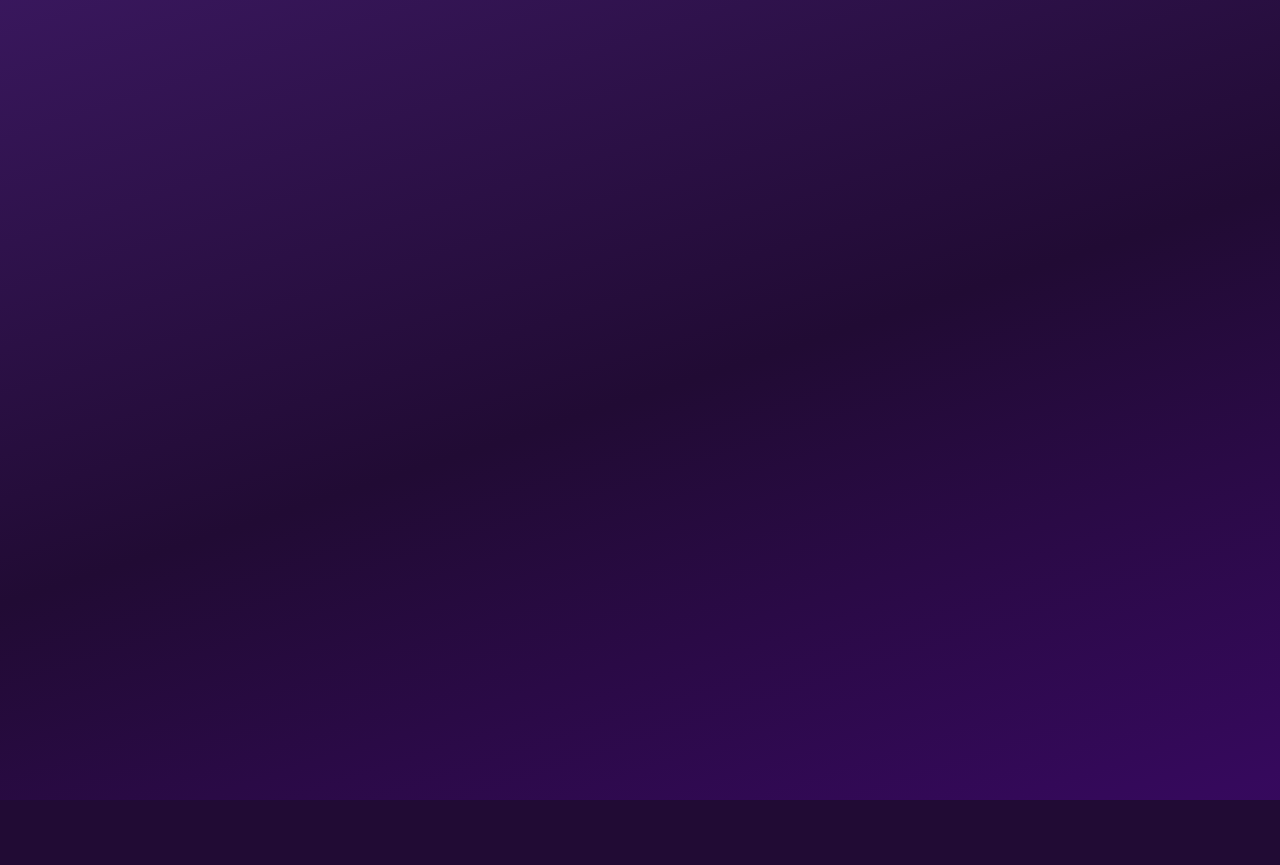
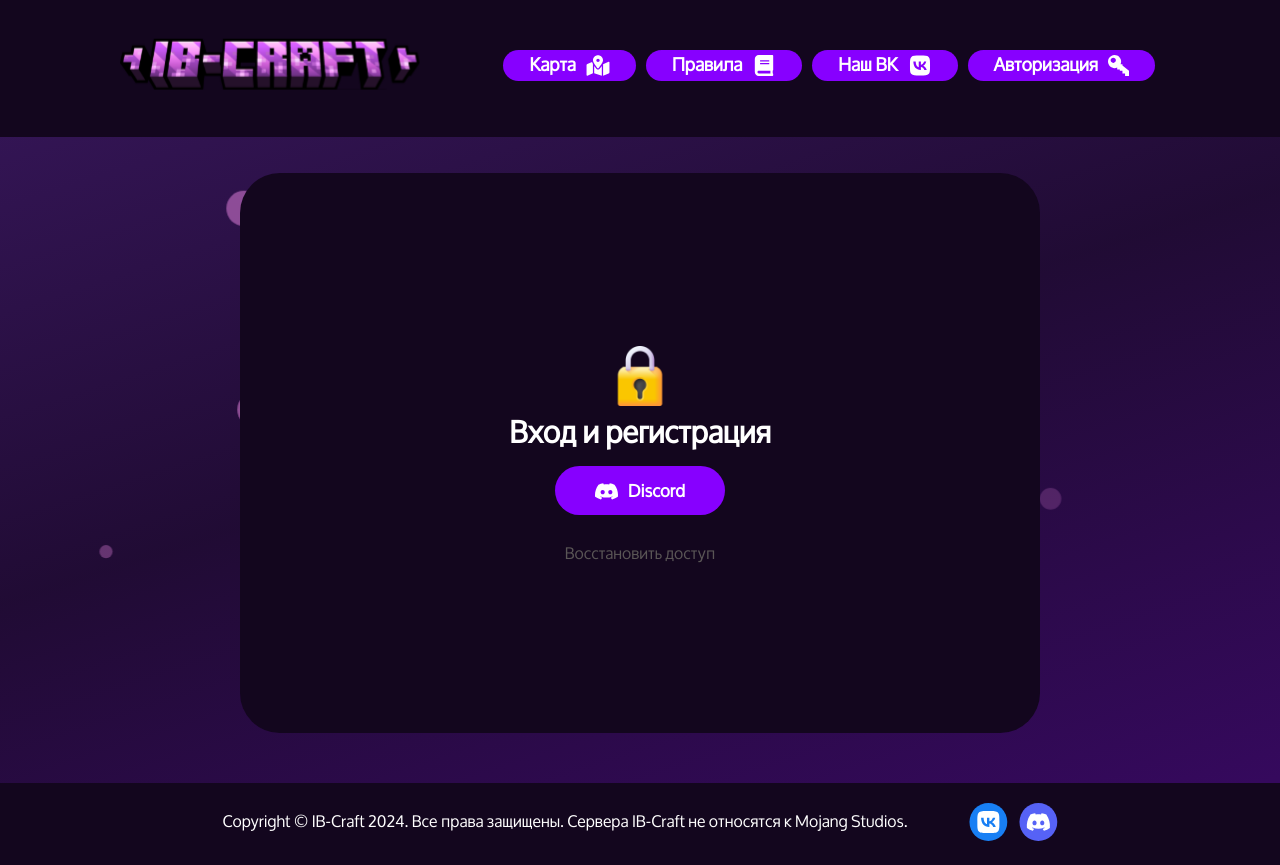
Before and after one commit to SylvesterFox/ib-craft-side, a React (Create React App) app in the folder ib-craft-frontend/: page /auth in a window 1280 px wide. Before the commit this address had no page. Before the commit the page ends 800 px from the top, so only its background shows below. Built offline with nearby package versions, Linux system fonts and the light colour scheme.

Commit message:
Page auth

```diff
--- a/ib-craft-frontend/src/App.tsx
+++ b/ib-craft-frontend/src/App.tsx
@@ -1,11 +1,15 @@
 import React from 'react';
 import { Routes, Route } from 'react-router-dom';
 import HomePage from './pages/HomePage';
+import LoginPage from './pages/LoginPage';
+import RulePage from './pages/RulePage';
 
 function App() {
   return (
     <Routes>
         <Route path='/' element={<HomePage/>}/>
+        <Route path='/auth' element={<LoginPage/>}/>
+        <Route path='/rule' element={<RulePage/>}/>
     </Routes>
   )
 }
--- /dev/null
+++ b/ib-craft-frontend/src/components/BlockAuth/Auth.tsx
@@ -0,0 +1,16 @@
+import AuthBlock from "./AuthBlock";
+import style from "./auth.module.css"
+
+function Auth() {
+    return (
+        <>
+            <main className={style.main_auth}>
+                <div className="container">
+                    <AuthBlock/>
+                </div>
+            </main>
+        </>
+    )
+}
+
+export default Auth;
--- /dev/null
+++ b/ib-craft-frontend/src/components/BlockAuth/AuthBlock.tsx
@@ -0,0 +1,25 @@
+import lock from "../../static/3d-lock.png"
+import style from "./auth.module.css"
+
+function AuthBlock() {
+    return (
+        <>
+            <div className={style.wrapper}>
+                <div className={style.blockauth}>
+                    <div className={style.title_auth}>
+                        <img className={style.lock_img} src={lock} alt="" />
+                        <h1>Вход и регистрация</h1>
+                    </div>
+                    <div className={style.buttons}>
+                        <a href="!#" className={style.auth_discord}><span id={style.discord}></span><p>Discord</p></a>
+                        <div>
+                            <a href="!#" className={style.support_btn}>Восстановить доступ</a>
+                        </div>
+                    </div>
+                </div>
+            </div>
+        </>
+    )
+}
+
+export default AuthBlock;
--- /dev/null
+++ b/ib-craft-frontend/src/components/BlockAuth/auth.module.css
@@ -0,0 +1,93 @@
+.main_auth{
+    max-width: 100%;
+    max-height: 100vh;
+}
+
+.wrapper {
+    display: flex;
+    justify-content: center;
+}
+
+
+.blockauth {
+    position: relative;
+    display: flex;
+    flex-direction: column;
+    justify-content: center;
+    align-items: center;
+    background-color: var(--elementcolor);
+    margin-top: 30px;
+    width: 100vh;
+    height: 70vh;
+    border-radius: 40px;
+    gap: 10px;
+    margin-top: 42px;
+}
+
+.title_auth {
+    display: flex;
+    flex-direction: column;
+    justify-content: center;
+    align-items: center;
+    gap: 10px;
+}
+
+.buttons {
+    display: flex;
+    flex-direction: column;
+    align-items: center;
+    gap: 30px;
+    margin-top: 10px;
+}
+
+.lock_img {
+    max-height: 60px;
+    max-width: 60px;
+}
+
+.auth_discord {
+    display: flex;
+    text-decoration: none;
+    color: #fff;
+    background-color: var(--buttonscolor);
+    padding: 16px 40px;
+    font-size: 17px;
+    font-weight: bold;
+    border-radius: 30px;
+    gap: 10px;
+    text-align: center;
+    transition: 0.5s;
+}
+
+.support_btn {
+    position: relative;
+    text-align: center;
+    color: #5a5656;
+    text-decoration: none;
+    padding: 10px 20px;
+    border-radius: 40px;
+    transition: 0.5s;
+}
+
+.support_btn:hover {
+    background-color: #fffafa;
+}
+
+.auth_discord:hover {
+    background-color: var(--buttonhovercolor);
+}
+
+#discord {
+    position: relative;
+    top: 1px;
+    content: url(../../static/discord_min.svg);
+    max-width: 23px;
+    max-height: 23px;
+}
+
+@media (max-width: 1055px) {
+
+    .main_auth {
+        margin-top: 99px;
+    }
+}
--- /dev/null
+++ b/ib-craft-frontend/src/components/EffectComponents/BubbleContainer.tsx
@@ -0,0 +1,34 @@
+import { useEffect } from "react";
+
+
+function BubbleBackground() {
+    useEffect(() => {
+        const bubbleContainer = document.getElementById('bubble-container');
+
+        for (let i = 0; i < 20; i++) {
+            const bubble = document.createElement('div');
+            bubble.className = "bubble";
+
+            const size = Math.random() * 40 + 10 + 'px';
+            bubble.style.width = size;
+            bubble.style.height = size;
+
+            bubble.style.left = Math.random() * 100 + 'vw'; // Позиция от 0 до 100% ширины экрана
+            bubble.style.bottom = Math.random() * 100 + 'vh'; // Начальная позиция от 0 до 100% высоты
+
+
+            bubble.style.animationDuration = Math.random() * 3 + 4 + 's'; // Длительность от 4 до 7 секунд
+
+
+
+            if (bubbleContainer != null) {
+                bubbleContainer.appendChild(bubble);
+            }
+
+        }
+    }, []);
+
+    return <div id="bubble-container" className="bubble_background"></div>;
+}
+
+export default BubbleBackground;
--- a/ib-craft-frontend/src/components/Footer/Footer.tsx
+++ b/ib-craft-frontend/src/components/Footer/Footer.tsx
@@ -10,7 +10,7 @@ function Footer () {
                         <span>
                             <a href="https://vk.com/ibcraft" id={style.vk} className={style.ico_socal}></a>
                         </span>
-                        <span >
+                        <span>
                             <a href="https://discord.gg/M2BWpZJRqG" id={style.discord} className={style.ico_socal}></a>
                         </span>
                     </div>
--- a/ib-craft-frontend/src/components/Header/Header.tsx
+++ b/ib-craft-frontend/src/components/Header/Header.tsx
@@ -47,10 +47,10 @@ function Header() {
                                      </a>
                                  </li>
                                  <li className={style.list_nav}>
-                                     <a href="#!" className={style.nav_btn}>
+                                     <Link to="/rule" className={style.nav_btn}>
                                          <p>Правила</p>
                                          <span id={style.rules_ico} className={style.btn_ico}></span>
-                                     </a>
+                                     </Link>
                                  </li>
                                  <li className={style.list_nav}>
                                      <a href="https://vk.com/ibcraft" className={style.nav_btn}>
@@ -59,10 +59,10 @@ function Header() {
                                      </a>
                                  </li>
                                  <li className={style.list_nav}>
-                                     <a href="#!" className={style.nav_btn}>
-                                         <p className={style.login}>Вход</p>
+                                     <Link to="/auth" className={style.nav_btn}>
+                                         <p className={style.login}>Авторизация</p>
                                          <span id={style.login} className={style.btn_ico}></span>
-                                     </a>
+                                     </Link>
                                  </li>
                              </ul>
                          </nav>
--- a/ib-craft-frontend/src/components/MainBlock/MainBlock.tsx
+++ b/ib-craft-frontend/src/components/MainBlock/MainBlock.tsx
@@ -1,5 +1,6 @@
 import { useState } from "react";
 import style from "./mainblock.module.css";
+import BubbleBackground from "../EffectComponents/BubbleContainer";
 
 function MainBlock() {
     const [copySuccess, setCopySuccess] = useState(false);
@@ -21,12 +22,13 @@ function MainBlock() {
     return (
 
         <div className={style.main}>
+            <BubbleBackground />
             <div className="container">
                 <div className={`${style.clip}  ${copySuccess ? style.active_clip : ""}`}>
                     <div className={`${style.clipboard}`}>
-                            <div className={style.text_title}>
-                                ✅ Скопировано!
-                            </div>
+                        <div className={style.text_title}>
+                            ✅ Скопировано!
+                        </div>
                     </div>
                 </div>
 
--- a/ib-craft-frontend/src/index.tsx
+++ b/ib-craft-frontend/src/index.tsx
@@ -1,8 +1,9 @@
 import React from 'react';
 import ReactDOM from 'react-dom/client';
 import App from './App';
+import './style/reset.css'
 import './style/common.css'
-import './style/reset.css'
+
 import reportWebVitals from './reportWebVitals';
 import { BrowserRouter as Router } from 'react-router-dom';
 
--- /dev/null
+++ b/ib-craft-frontend/src/pages/LoginPage.tsx
@@ -0,0 +1,17 @@
+import Auth from "../components/BlockAuth/Auth";
+import BubbleBackground from "../components/EffectComponents/BubbleContainer";
+import Footer from "../components/Footer/Footer";
+import Header from "../components/Header/Header";
+
+function Login() {
+    return (
+        <>
+            <BubbleBackground />
+            <Header/>
+            <Auth/>
+            <Footer/>
+        </>
+    )
+}
+
+export default Login;
--- /dev/null
+++ b/ib-craft-frontend/src/pages/RulePage.tsx
@@ -0,0 +1,14 @@
+import Footer from "../components/Footer/Footer"
+import Header from "../components/Header/Header"
+
+function RulePage() {
+    return (
+        <>
+            <Header/>
+            <h1>Rule page</h1>
+            <Footer/>
+        </>
+    )
+}
+
+export default RulePage
--- a/ib-craft-frontend/src/style/common.css
+++ b/ib-craft-frontend/src/style/common.css
@@ -44,11 +44,58 @@ body {
     overflow-x: hidden;
 }
 
+h1 {
+  font-family: "Oxygen", system-ui;
+  font-weight: bold;
+  font-size: 30px;
+}
+
 .container {
     max-width: 1920px;
     margin: 0 auto;
     padding: 0 120px;
     font-family: "Oxygen", system-ui;
+}
+
+
+.bubble_background {
+    position: fixed;
+    top: 0;
+    left: 0;
+    width: 100%;
+    height: 100%;
+    overflow: hidden;
+    z-index: -1;
+  }
+
+  .bubble {
+    position: absolute;
+    bottom: -100px;
+    width: 20px;
+    height: 20px;
+    background-color: rgba(252, 146, 243, 0.486); /* Полупрозрачный голубой цвет */
+    border-radius: 50%;
+    opacity: 0.3;
+    animation: bubble_animation 5s linear infinite;
+  }
+
+  @keyframes bubble_animation {
+    0% {
+        transform: translateY(0) scale(0.5); /* Начинает с меньшего размера */
+        opacity: 0; /* Прозрачный в начале */
+      }
+    20% {
+        opacity: 1; /* Постепенное появление */
+        transform: translateY(-20vh) scale(1); /* Пузырь увеличивается до обычного размера */
+      }
+    80% {
+        opacity: 1; /* Видимый в середине анимации */
+        transform: translateY(-80vh) scale(1.2); /* Немного увеличивается */
+      }
+    100% {
+        transform: translateY(-100vh) scale(1.5); /* Поднимается вверх и немного увеличивается */
+        opacity: 0; /* Исчезает в конце */
+      }
 }
 
 @media (max-width: 1055px) {
```
Also changed, not shown: ib-craft-frontend/src/static/3d-lock.png (added), ib-craft-frontend/src/static/discord_min.svg (added).
